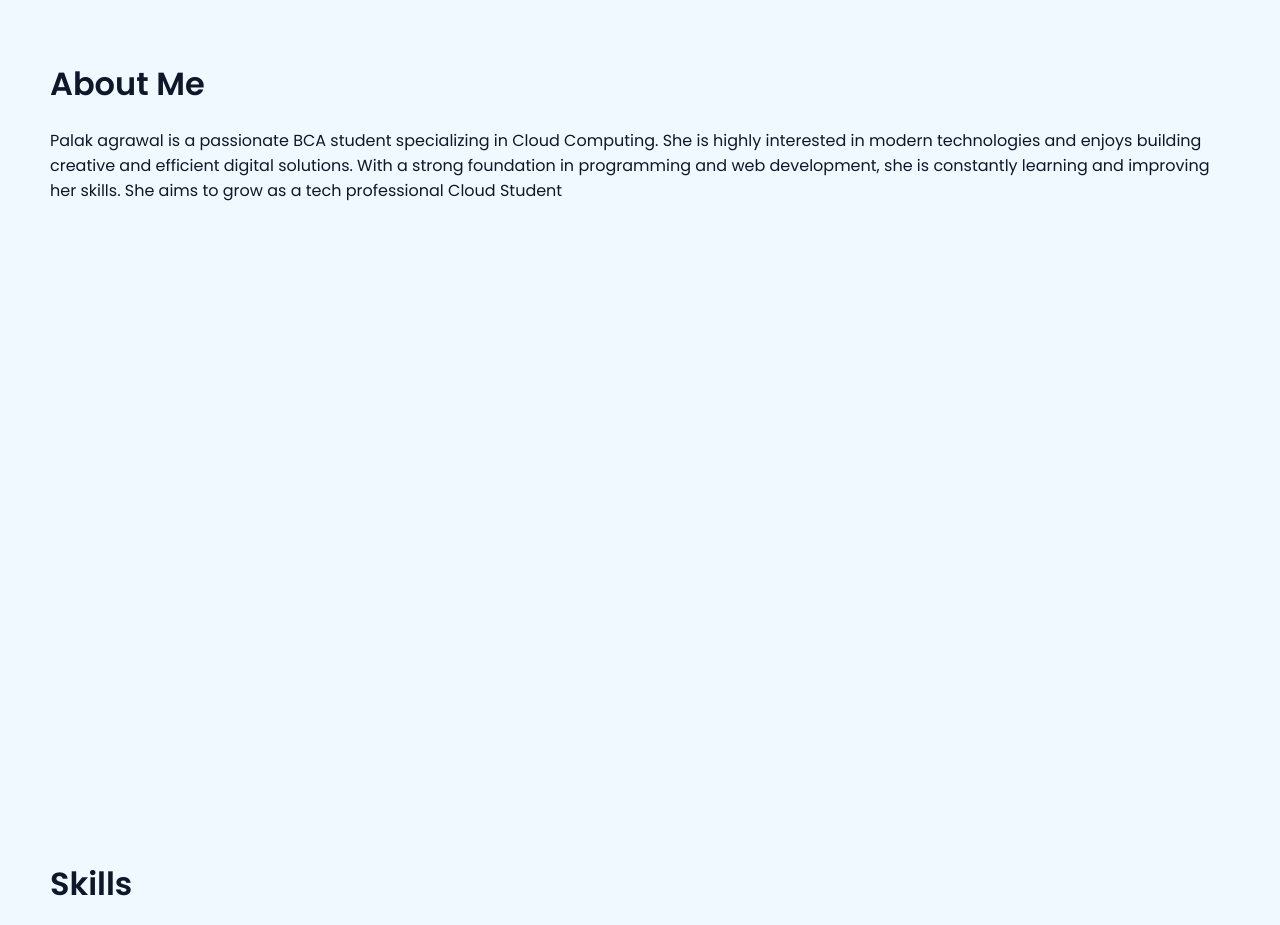
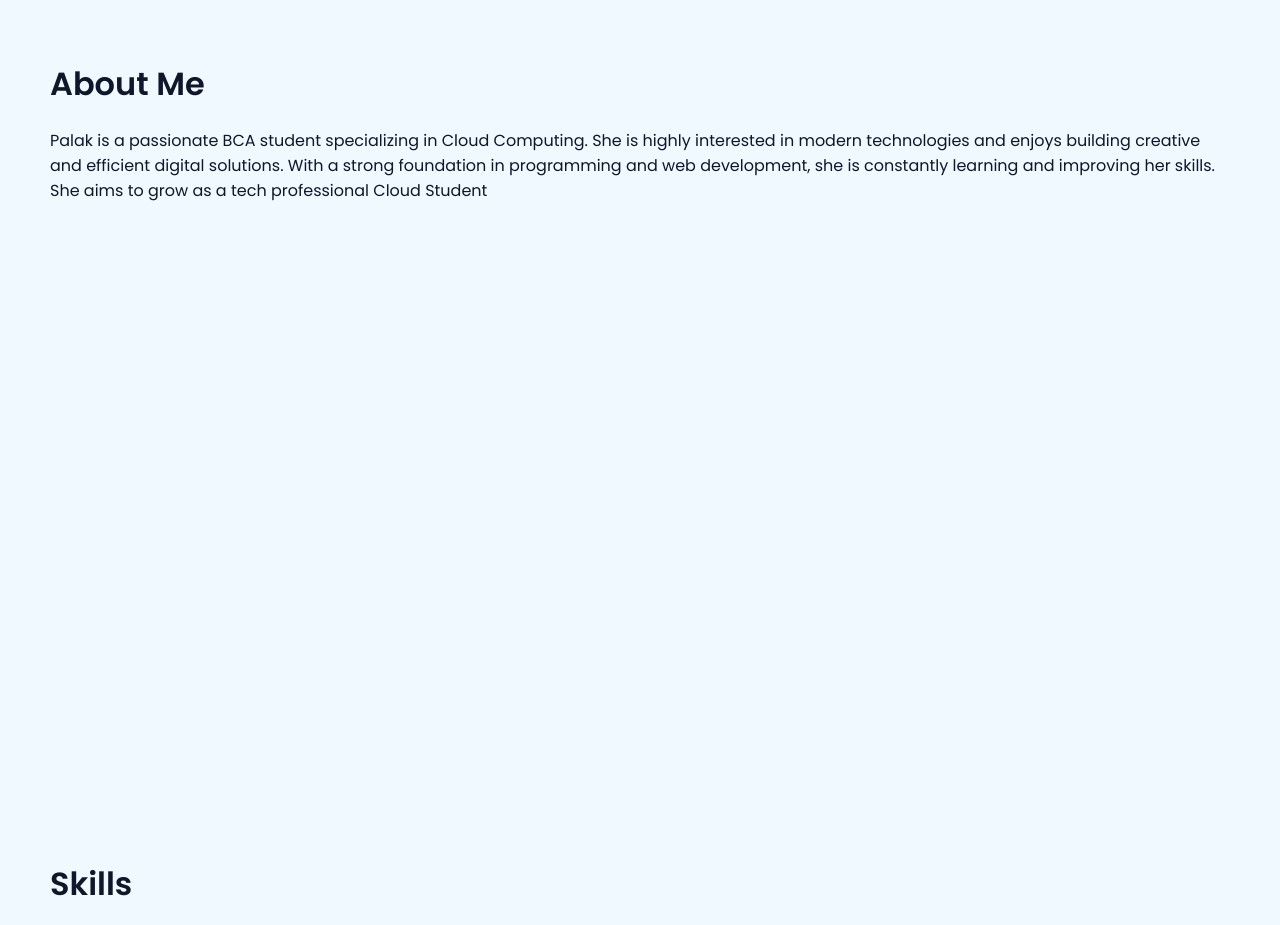
Before and after one commit to palakagrawal1022/palak-render, a plain HTML site: page index.html in a window 1280 px wide. Shown: the part 840-1765 px from the top of the page. Drawn offline with nearby package versions, Linux system fonts and the light colour scheme.

Commit message:
Update index.html

```diff
--- a/index.html
+++ b/index.html
@@ -122,7 +122,7 @@
 
 <section id="about">
   <h2>About Me</h2>
-  <p>Palak agrawal is a passionate BCA student specializing in Cloud Computing. She is highly interested in modern technologies and enjoys building creative and efficient digital solutions. With a strong foundation in programming and web development, she is constantly learning and improving her skills. She aims to grow as a tech professional Cloud Student</p>
+  <p>Palak is a passionate BCA student specializing in Cloud Computing. She is highly interested in modern technologies and enjoys building creative and efficient digital solutions. With a strong foundation in programming and web development, she is constantly learning and improving her skills. She aims to grow as a tech professional Cloud Student</p>
 </section>
 
 <section class="skills" id="skills">
```
